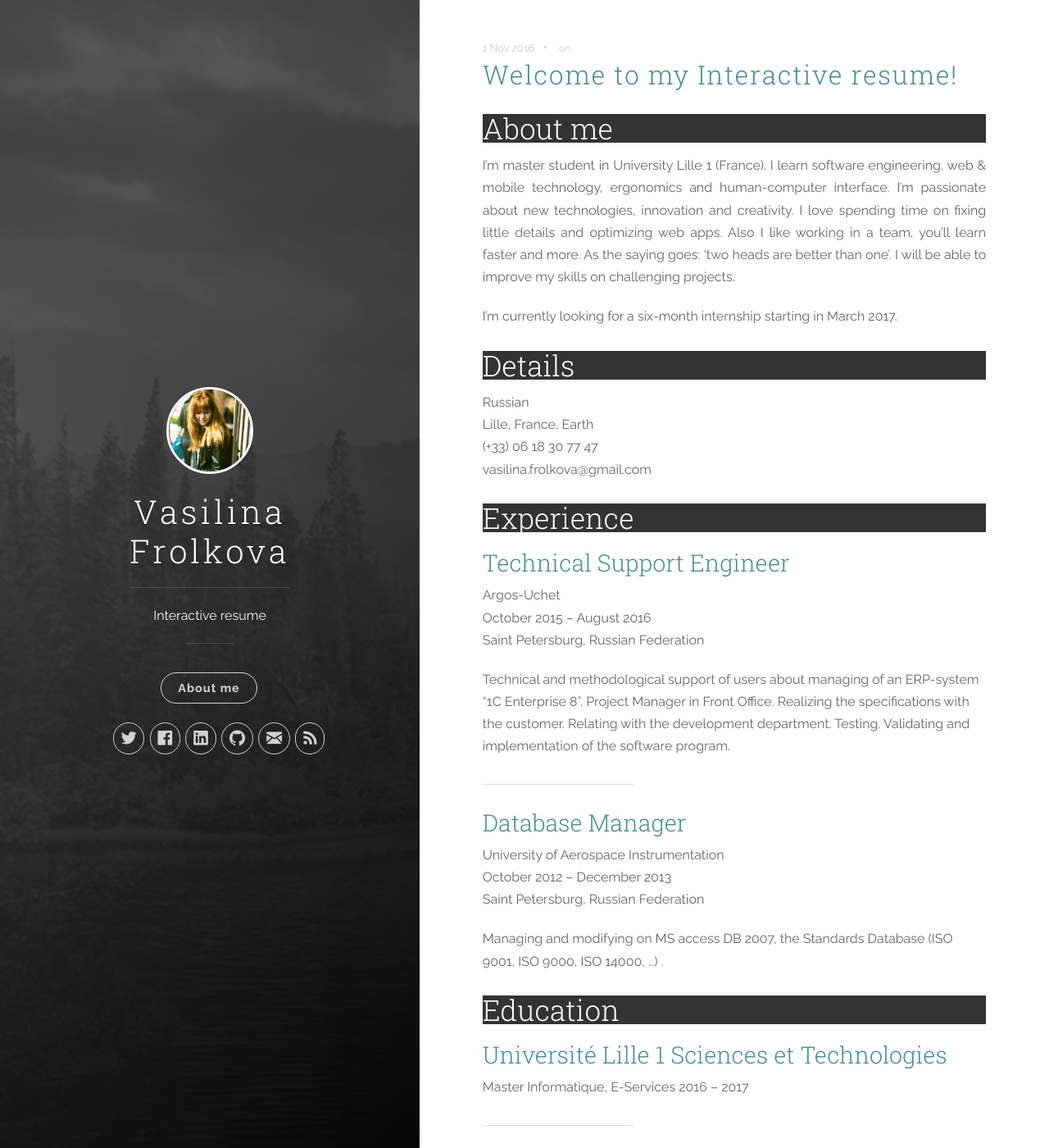
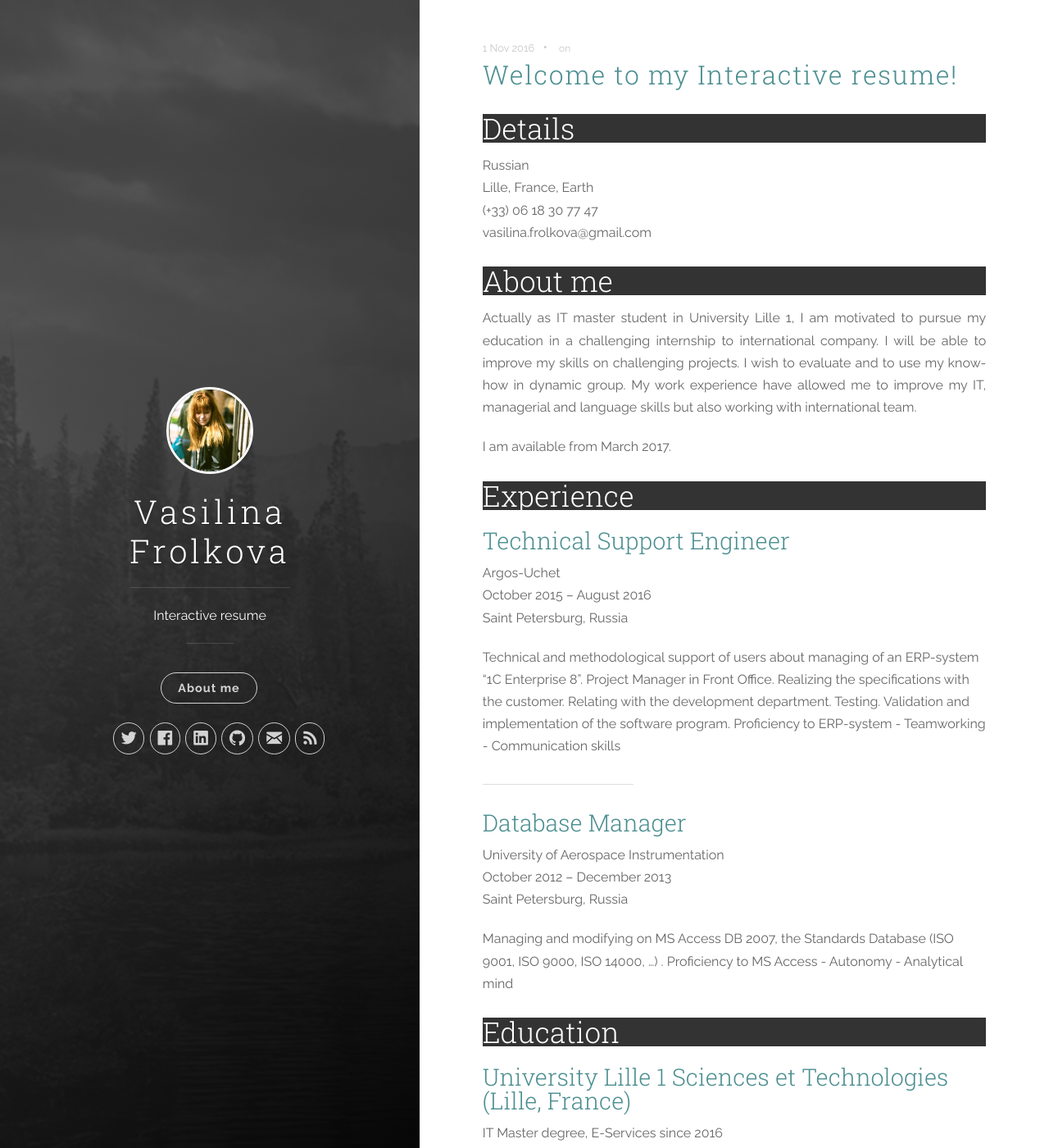
Before and after one commit to LinaEfer/interactive-resume-v1, a Jekyll site: the page built from _posts/2016-01-08-interactive-resume.markdown, in a window 1280 px wide and 1400 px high. Shown: the whole window at 82% size. Built offline with Jekyll 4.4.1, drawn with Linux system fonts in a browser that asks for light colours; nearby versions of some CDN libraries; some of the changed text lies outside the part shown.

Commit message:
Web-Resume v. 1.1

```diff
--- a/_posts/2016-01-08-interactive-resume.markdown
+++ b/_posts/2016-01-08-interactive-resume.markdown
@@ -4,14 +4,6 @@ date:   2016-11-01
 categories: [jekyll]
 tags:
 ---
-
-## About me
-
-I’m master student in University Lille 1 (France). I learn software engineering, web & mobile technology, ergonomics and human-computer interface. I'm passionate about new technologies, innovation and creativity.
-I love spending time on fixing little details and optimizing web apps. Also I like working in a team, you'll learn faster and more. As the saying goes: 'two heads are better than one'.
-I will be able to improve my skills on challenging projects.
-{: style="text-align:justify;" :}
-I'm currently looking for a six-month internship starting in March 2017.
 
 ## Details
 
@@ -20,86 +12,98 @@ Lille, France, Earth
 (+33) 06 18 30 77 47
 vasilina.frolkova@gmail.com
 
+## About me
+
+Actually as IT master student in University Lille 1, I am motivated to pursue my education in a challenging internship to international company. I will be able to improve my skills on challenging projects. I wish to evaluate and to use my know-how in dynamic group. My work experience have allowed me to improve my IT, managerial and language skills but also working with international team.
+{: style="text-align:justify;" :}
+I am available from March 2017.
+
 
 ## Experience
 
 ### Technical Support Engineer
 Argos-Uchet
 October 2015 – August 2016
-Saint Petersburg, Russian Federation
+Saint Petersburg, Russia
 
 Technical and methodological support of users about managing of an ERP-system "1C Enterprise 8".
 Project Manager in Front Office.
 Realizing the specifications with the customer.
-Relating with the development department.
-Testing.
-Validating and implementation of the software program.
+Relating with the development department. Testing.
+Validation and implementation of the software program.
+Proficiency to ERP-system - Teamworking - Communication skills
+
 
 * * *
 
 ### Database Manager
 University of Aerospace Instrumentation
 October 2012 – December 2013
-Saint Petersburg, Russian Federation
+Saint Petersburg, Russia
 
-Managing and modifying on MS access DB 2007, the Standards Database (ISO 9001, ISO 9000, ISO 14000, ...) .
+Managing and modifying on MS Access DB 2007, the Standards Database (ISO 9001, ISO 9000, ISO 14000, ...) .
+Proficiency to MS Access - Autonomy - Analytical mind
 
 
 ## Education
 
-### Université Lille 1 Sciences et Technologies
-Master Informatique, E-Services
-2016 – 2017
+### University Lille 1 Sciences et Technologies (Lille, France)
+IT Master degree, E-Services
+since 2016
 
 * * *
 
-### Saint-Petersburg State University of Aerospace Instrumentation
-Engineer Diploma, Information Technology in media industry,
-Gratuated since Juillet 2015
+### SUAI, Saint-Petersburg State University of Aerospace Instrumentation (Saint-Peterburg, Russia)
+Gratuated as IT engineer in media industry
 2010 – 2015
 
 * * *
 
-### Graduate School of Engineering ESIGELEC
+### Graduate School of Engineering ESIGELEC (Rouen, France)
 The discovery program
-2014 – 2014
+March 2014
 
 The discovery program in the context of a partnership agreement with ESIGELEC (Rouen, France) and St. Petersburg State University of Aerospace Instrumentation (Russia).
-The discovery of aerospaces companies (Safran Group : Aircelle, Snecma) in Normandy and the participation of conference of Aerospace field at ESIGELEC.
+The discovery of aerospace companies (Safran Group : Aircelle, Snecma) in Normandy and the participation in the conference of Aerospace field at ESIGELEC.
 
-## Abilities
+## Key skills
 
-### Professional skills
+### Computer skills
 
 + HTML
 + CSS
 + XML
-+ JavaScript
 + AngularJS
 + Java (Android)
++ JavaScript
 
-### Tools
+### IT Tools
 
 + Adobe Photoshop
 + Adobe InDesign
 + CorelDRAW
-+ SAP ERP
 + Github
 + Sublime Text
++ ERP-system
+
+### Operating system
+
++ Windows (from 95 to 10)
++ Linux
 
 ### Personal skills
 
-+ Teamworking
-+ Organization
-+ Creativity
++ Curious
++ Organized
++ Creative
 
 ### Languages
 
-+ Russian - Native
-+ English - Professional
-+ Français - Professional
++ Russian - Mother tongue
++ English - Intermediate
++ Français - Intermediate
 
-## Projects
+## Engineering Project
 
 <!--You’ll find this post in your `_posts` directory. Go ahead and edit it and re-build the site to see your changes. You can rebuild the site in many different ways, but the most common way is to run `jekyll serve --watch`, which launches a web server and auto-regenerates your site when a file is updated.
 
```
